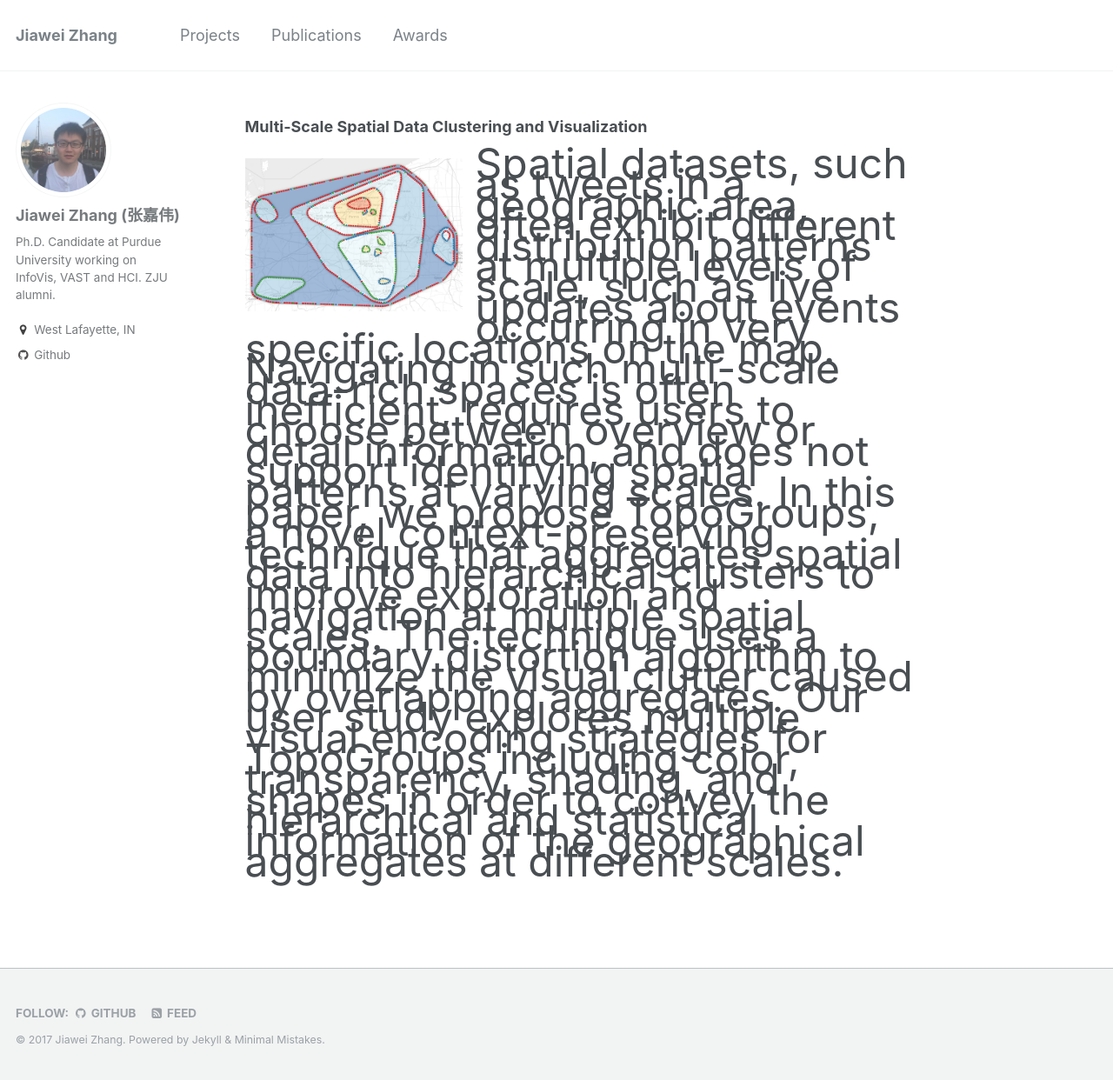
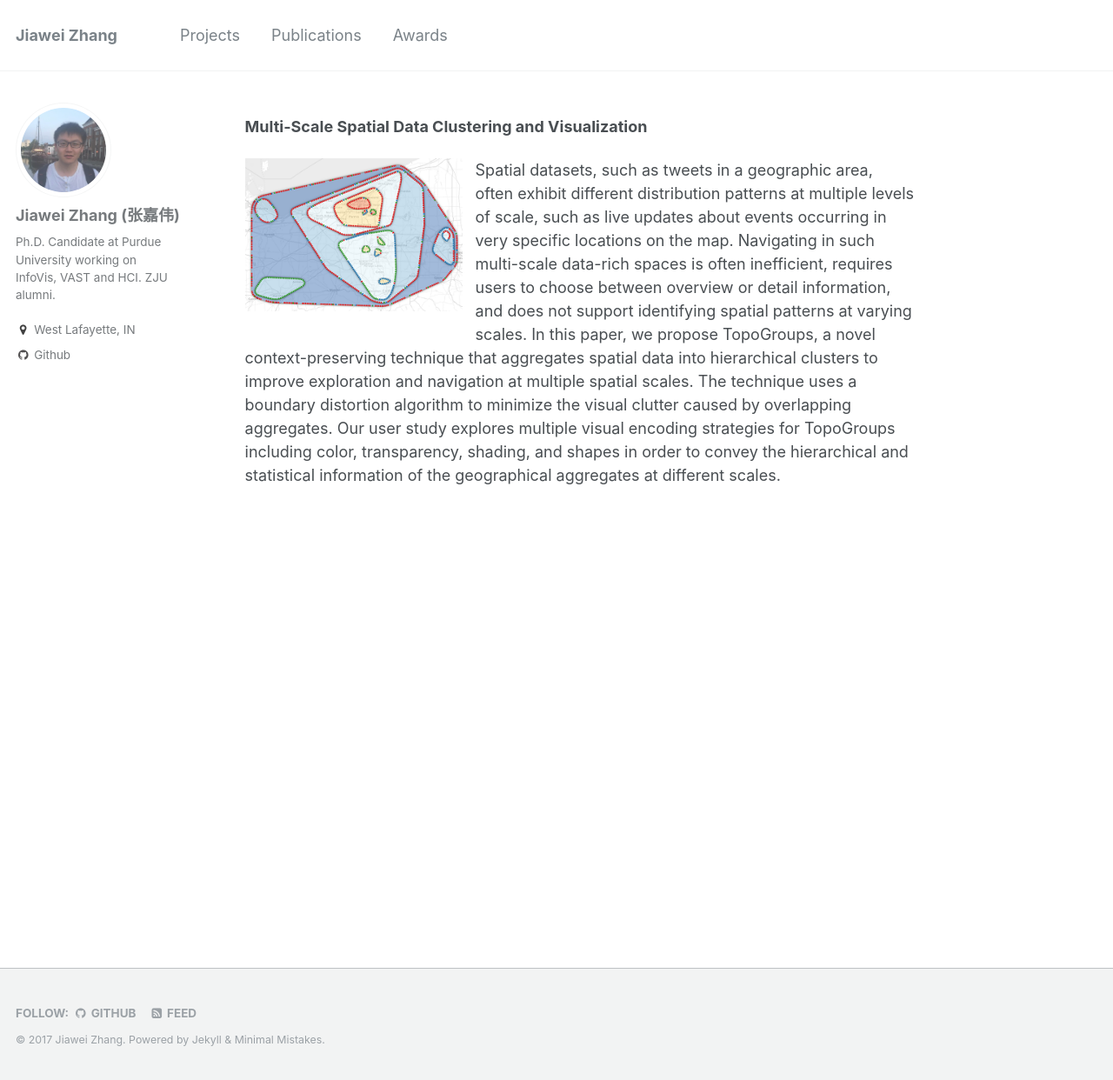
Before and after one commit to rivulet-zhang/rivulet-zhang.github.io, a Jekyll site: the page built from _pages/projects.md, in a window 1280 px wide and 1242 px high. Shown: the whole window at 87% size. Built offline with Jekyll 4.4.1, drawn with Linux system fonts in a browser that asks for light colours.

Commit message:
initial commit

```diff
--- a/_pages/projects.md
+++ b/_pages/projects.md
@@ -6,10 +6,10 @@
 permalink: /projects.html
 ---
 
+{: .text-justify}
+
 **Multi-Scale Spatial Data Clustering and Visualization**<br>
 
 <img style="float: left; margin: 0px 15px 15px 0px;" src="/images/CHI17-teaser.png" width="250" />
 
-<p style="line-height:70%"><font size="10">
 Spatial datasets, such as tweets in a geographic area, often exhibit different distribution patterns at multiple levels of scale, such as live updates about events occurring in very specific locations on the map. Navigating in such multi-scale data-rich spaces is often inefficient, requires users to choose between overview or detail information, and does not support identifying spatial patterns at varying scales. In this paper, we propose TopoGroups, a novel context-preserving technique that aggregates spatial data into hierarchical clusters to improve exploration and navigation at multiple spatial scales. The technique uses a boundary distortion algorithm to minimize the visual clutter caused by overlapping aggregates. Our user study explores multiple visual encoding strategies for TopoGroups including color, transparency, shading, and shapes in order to convey the hierarchical and statistical information of the geographical aggregates at different scales.
-</font></p>
```
